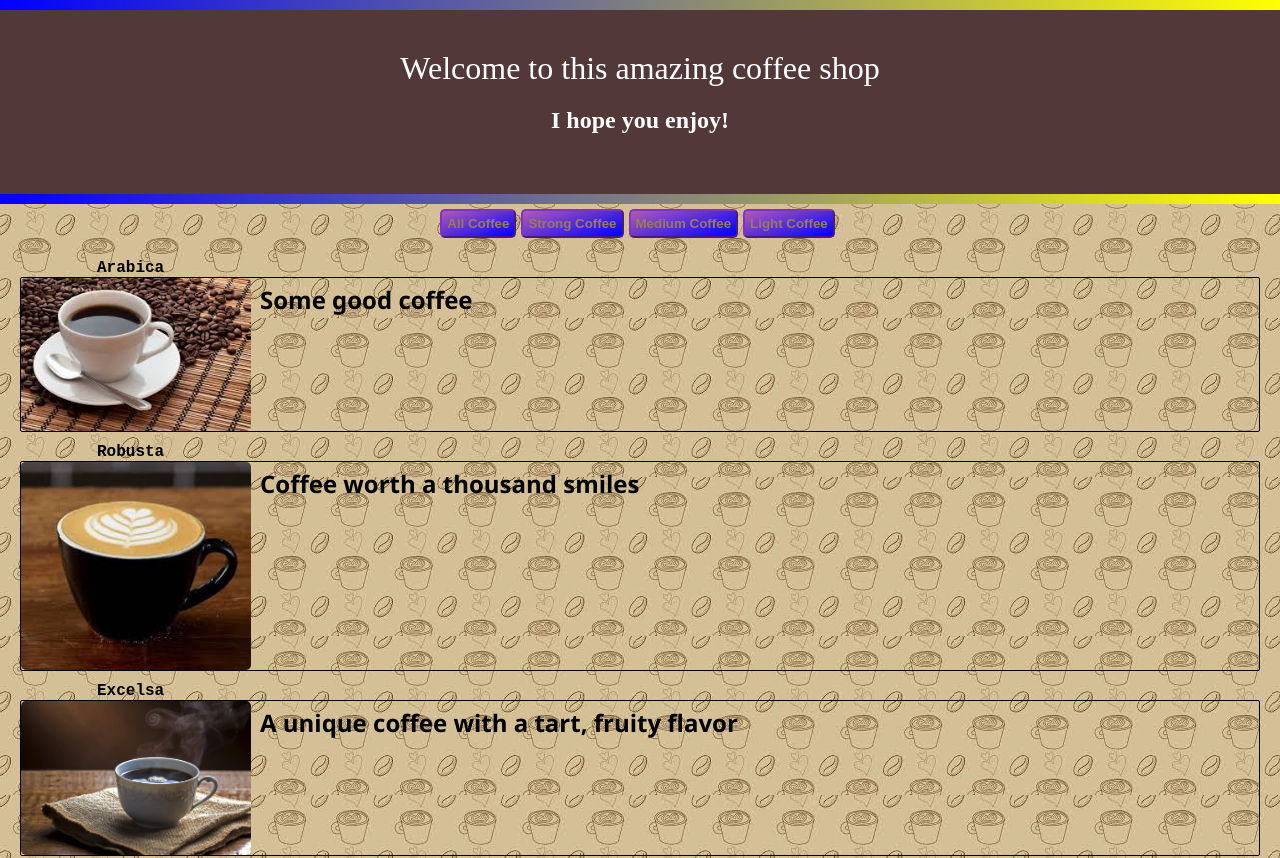
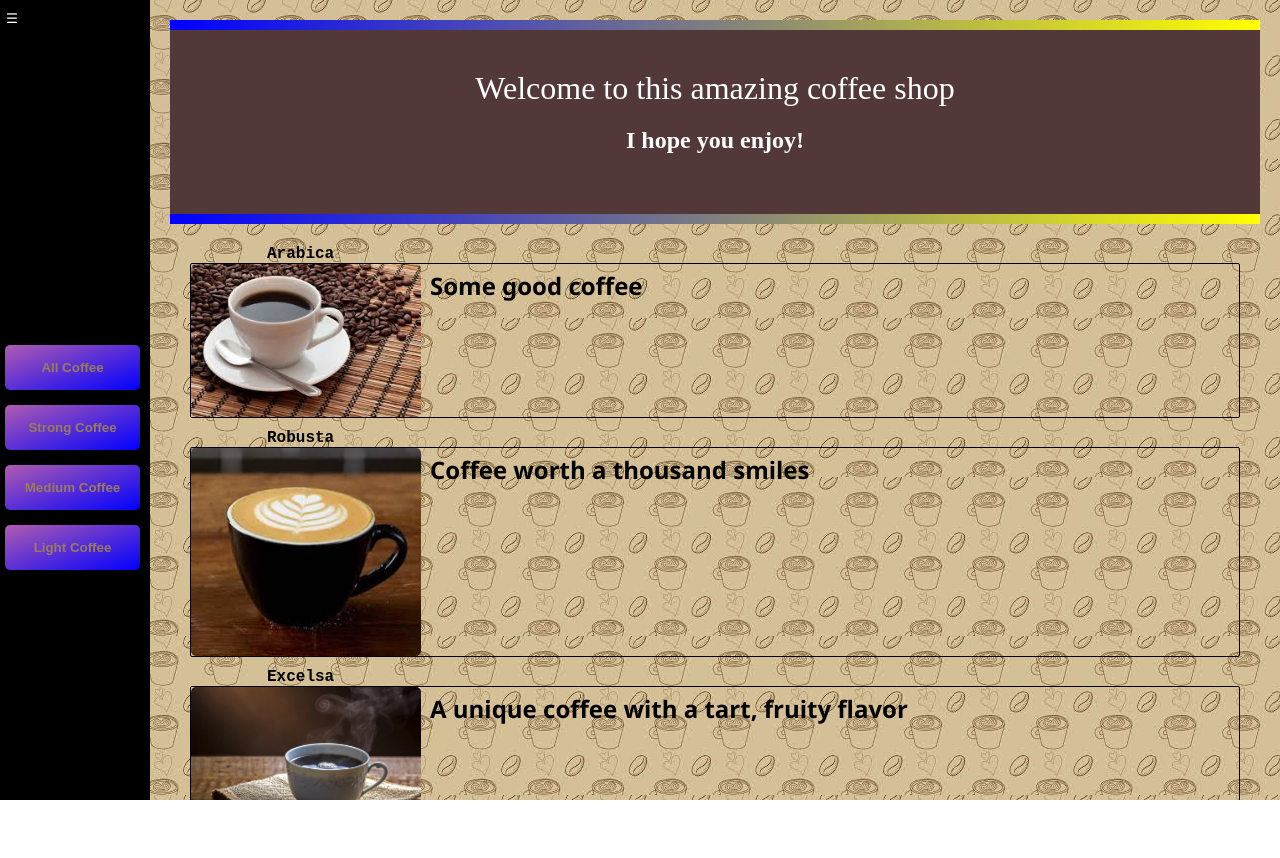
Before and after one commit to domysu/coffee, a plain HTML site: page index.html in a window 1280 px wide. Shown: the top 858 px of the page. After the commit the page ends 800 px from the top, so only its background shows below. Drawn offline with Linux system fonts and the light colour scheme.

Commit message:
Add sidebar

```diff
--- a/index.html
+++ b/index.html
@@ -7,22 +7,41 @@
 
     <title>Coffee Shop</title>
 </head>
+
 <body>
+
+<div class="container">
+    <div class="sidebar">
+
+
+
+        <button class="sidebar-button" onclick="openSidebar()">☰</button>
+
+
+        <div class="navbar-menu">
+            <button onclick="filterAll(CoffeeData)">All Coffee</button>
+            <button onclick="filterStrong(CoffeeData)">Strong Coffee</button>
+            <button onclick="filterMedium(CoffeeData)">Medium Coffee</button>
+            <button onclick="filterLight(CoffeeData)">Light Coffee</button>
+
+        </div>
+    </div>
+
+
+    <div class="main-content">
     <div class="Hero">
         <h1>Welcome to this amazing coffee shop</h1>
         <h2>I hope you enjoy!</h2>
     </div>
-    <div class="navbar-menu">
-        <button onclick="filterAll(CoffeeData)">All Coffee</button>
-        <button onclick="filterStrong(CoffeeData)">Strong Coffee</button>
-        <button onclick="filterMedium(CoffeeData)">Medium Coffee</button>
-        <button onclick="filterLight(CoffeeData)">Light Coffee</button>
+    <div id="coffeeContainer">
 
-    </div>
+    </div> <!-- Now Coffee List Goes Here -->
+</div>
 
 
 
 
-    <script src="script.js" defer></script>
+<script src="script.js" defer></script>
+    </div>
 </body>
 </html>
--- a/script.js
+++ b/script.js
@@ -13,7 +13,9 @@ fetch('coffees.json')
 
 
 function GenerateList(data) {
-    const coffeeContainer = document.createElement('div');
+
+    deleteList();
+    const coffeeContainer = document.getElementById('coffeeContainer');
     coffeeContainer.classList.add('coffee');
     coffeeContainer.setAttribute('id', 'coffeeContainer');
 
@@ -47,8 +49,8 @@ function GenerateList(data) {
         coffeeListDiv.appendChild(imgObject);
         coffeeListDiv.appendChild(coffeeDescriptionDiv);
 
+
     });
-    document.body.appendChild(coffeeContainer);
 
 
 
@@ -56,7 +58,7 @@ function GenerateList(data) {
 function deleteList(){
     const coffeeContainer = document.getElementById('coffeeContainer');
     if(coffeeContainer){
-        coffeeContainer.remove();
+        coffeeContainer.innerHTML = " ";
     }
 }
 
@@ -82,3 +84,22 @@ var data_filter = data.filter( element => element.c_level == "Low");
 GenerateList(data_filter);
 
 }
+
+function openSidebar() {
+
+    const sidebar = document.querySelector('.sidebar');
+    const navbarMenu = document.querySelector('.navbar-menu');
+    const mainContent = document.querySelector('.main-content');
+
+    const currentWidth = parseInt(window.getComputedStyle(sidebar).width);
+
+    if (currentWidth > 0) {
+        sidebar.style.width = '0';
+        mainContent.style.marginLeft = '5px';
+        navbarMenu.classList.add('hidden');
+    } else {
+        sidebar.style.width = '150px';
+        mainContent.style.marginLeft = '150px';
+        navbarMenu.classList.remove('hidden');
+    }
+}
--- a/styles.css
+++ b/styles.css
@@ -2,17 +2,22 @@ html, body{
     padding: 0;
     margin: 0;
     background-image: url(pics/bcg.png);
+    overflow-y: auto;
+    height: 100%;
 
 
 
 }
 
 .Hero{
+    display:flex;
+    flex-direction: column;
     position:relative;
     background-color: rgb(82, 56, 56);
     color: white;
     padding: 50px 30px;
     text-align: center;
+    height: auto;
 }
 .Hero:before{
 
@@ -45,13 +50,24 @@ html, body{
 }
 .navbar-menu{
     display:flex;
+    flex-direction: column;
     justify-content: center;
+    padding-top: 50px;
+    padding-left: 5px;
+    padding-right: 5px;
+    height:100%;
 
+
+
+}
+.navbar-menu.hidden{
+    display: none;
 }
 .navbar-menu button{
     margin-right: 5px;
-   padding: 5px;
-   margin-top: 5px;
+   padding: 15px;
+   margin-top: 15px;
+
 
    color: rgb(153, 125, 87);
    font-weight: bold;
@@ -77,7 +93,7 @@ html, body{
 
 }
 .coffee{
-
+    height: 100%;
     width: auto;
     margin: 10px;
     padding: 10px;
@@ -118,3 +134,42 @@ margin-bottom: 10px;
 
 
 }
+
+.sidebar-button{
+    position:absolute;
+    margin-top: 10px;
+    top: 0;
+    left: 0;
+    color: white;
+
+
+
+
+}
+.container{
+    overflow:auto;
+    height: 100%;
+    display: flex;
+    overflow-y: auto;
+
+}
+.sidebar{
+    position:fixed;
+    width: 150px;
+    height: 100%;
+    background-color: black;
+    transition: width 0.3s ease-in-out;
+}
+
+.main-content {
+    margin-left: 150px;
+    flex-grow: 1; /* Expands to fill remaining space */
+    padding: 20px;
+    height:100%;
+    transition: margin-left 0.3s ease-in-out;
+
+}
+button{
+    background: none;
+    border: none;
+}
```
